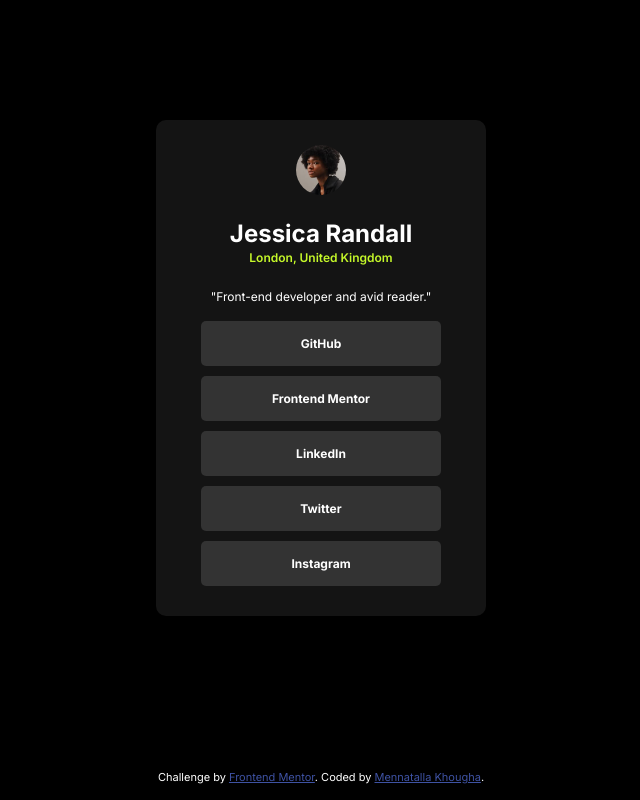
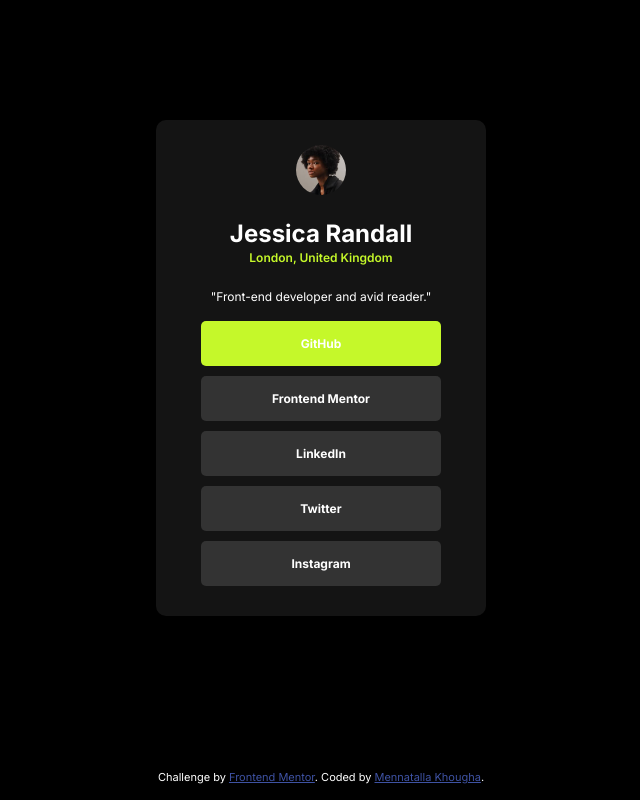
Before and after one commit to Mennatalla-Khougha/Frontend-Mentor-Social-links-profile, a plain HTML site: page index.html in a window 1280 px wide. In both pictures the pointer is over the element "GitHub". Shown: the whole page, without its empty margins (319-959 px from the left). Drawn offline with Linux system fonts and the light colour scheme.

Commit message:
update: the active and hover state

```diff
--- a/style.css
+++ b/style.css
@@ -58,6 +58,11 @@ img {
     border-radius: 5px;
 }
 
+.s-m:active, .s-m:hover {
+    background-color: hsl(75, 94%, 57%);
+    cursor: pointer;
+}
+
 .attribution {
     position: fixed;
     bottom: 2%;
```
